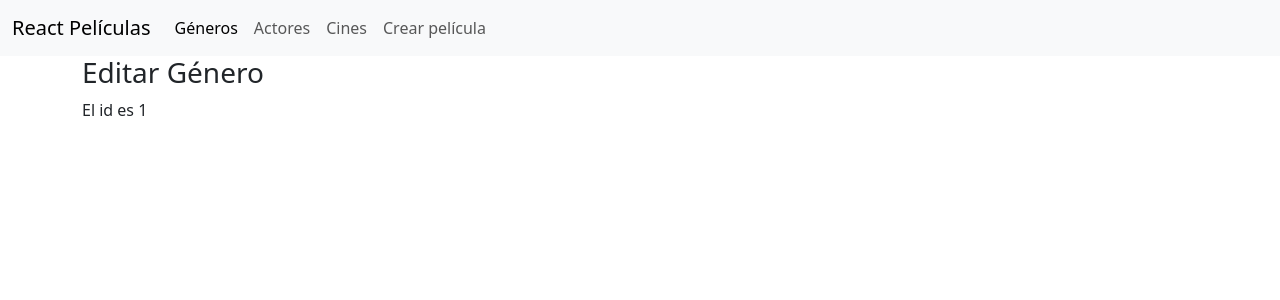
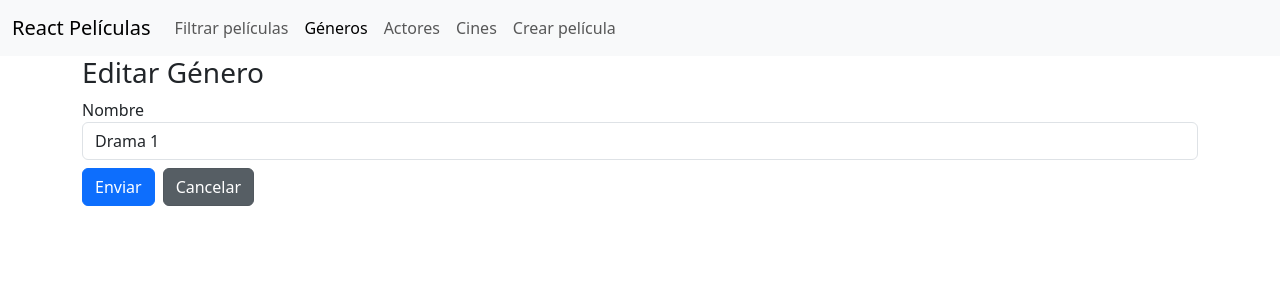
Before and after one commit to Francisco0509/practicareactpeliculas, a React (Vite) app: page /generos/editar/1 in a window 1280 px wide. Shown: the top 300 px of the page. Built offline with nearby package versions, Linux system fonts and the light colour scheme.

Commit message:
Third commit

```diff
--- a/src/AppRoutes.tsx
+++ b/src/AppRoutes.tsx
@@ -12,6 +12,7 @@ import CrearCine from "./features/cines/components/CrearCine";
 import CrearPelicula from "./features/movies/components/CrearPelicula";
 import EditarPelicula from "./features/movies/components/EditarPelicula";
 import RutaNoEncontrada from "./components/RutaNoEncontrada";
+import FiltrarPeliculas from "./features/movies/components/FiltrarPeliculas";
 
 export default function AppRoutes(){
     return (
@@ -33,6 +34,8 @@ export default function AppRoutes(){
           <Route path="/peliculas/crear" element={<CrearPelicula />} />
           <Route path="/peliculas/editar/:id" element={<EditarPelicula />} />
 
+          <Route path="/peliculas/filtrar" element={<FiltrarPeliculas />} />
+
           <Route path="*" element={<RutaNoEncontrada />} />
         </Routes>
     )
--- a/src/components/Boton.tsx
+++ b/src/components/Boton.tsx
@@ -1,6 +1,6 @@
 export default function Boton(props: BotonProps){
     return (
-        <button type={props.type ?? 'button'} className="btn btn-primary" onClick={props.onClick}
+        <button type={props.type ?? 'button'} className={props.className ? props.className : "btn btn-primary"} onClick={props.onClick}
         disabled={props.disabled ?? false}>
 
             {props.children}
@@ -12,5 +12,6 @@ interface BotonProps{
     children: React.ReactNode,
     onClick?(): void;
     type? : 'button' | 'submit' | 'reset';
-    disabled?: boolean
+    disabled?: boolean;
+    className?: string
 }
--- a/src/components/Menu.tsx
+++ b/src/components/Menu.tsx
@@ -7,6 +7,9 @@ export default function Menu(){
                 <NavLink to="/" className="navbar-brand">React Películas</NavLink>
                 <div className="collapse navbar-collapse">
                     <ul className="navbar-nav me-auto mb-2 mb-lg-0">
+                        <li className="nav-item">
+                            <NavLink to="/peliculas/filtrar" className="nav-link">Filtrar películas</NavLink>
+                        </li>
                         <li className="nav-item">
                             <NavLink to="/generos" className="nav-link">Géneros</NavLink>
                         </li>
--- a/src/features/generos/components/CrearGenero.tsx
+++ b/src/features/generos/components/CrearGenero.tsx
@@ -1,42 +1,22 @@
-import { NavLink } from "react-router";
-import Boton from "../../../components/Boton";
-import { useForm, type SubmitHandler } from "react-hook-form";
-import * as yup from 'yup';
-import { yupResolver } from "@hookform/resolvers/yup";
-import { PrimeraLetraMayuscula } from "../../../validaciones/Validaciones";
+import { type SubmitHandler } from "react-hook-form";
+import type GeneroCreacion from "../modelos/GeneroCreacion.model";
+import FormularioGenero from "./FormularioGenero";
 
 export default function CrearGenero(){
-    const {register, handleSubmit, formState: {errors, isValid, isSubmitting}} = useForm<FormType>({
-        resolver: yupResolver(reglasDeValidacion), mode: 'onChange'
-    });
 
-    const onSubmit: SubmitHandler<FormType> = async (data) => {
+
+    const onSubmit: SubmitHandler<GeneroCreacion> = async (data) => {
+        console.log('Creando el género...')
         await new Promise(resolve => setTimeout(resolve, 2000));
         console.log(data);
     }
+
     return (
         <>
             <h3>Crear Género</h3>
-            <form onSubmit={handleSubmit(onSubmit)}>
-                <div className="form-group">
-                    <label htmlFor="nombre">Nombre</label>
-                    <input autoComplete="off" className="form-control" {...register('nombre')}/>
-                    {errors.nombre && <p className="error">{errors.nombre.message}</p>}
-                </div>
-                <div className="mt-2">
-                    <Boton type='submit' disabled={!isValid || isSubmitting}>{isSubmitting ? 'Enviando...' : 'Enviar'}</Boton>
-                    <NavLink to="/generos" className="btn btn-secondary ms-2">Cancelar</NavLink>
-                </div>
-            </form>
+            <FormularioGenero onSubmit={onSubmit}/>
         </>
 
     )
+
 }
-
-interface FormType{
-    nombre: string;
-}
-
-const reglasDeValidacion = yup.object({
-    nombre: yup.string().required('El nombre es obligatorio.').test(PrimeraLetraMayuscula())
-})
--- a/src/features/generos/components/EditarGenero.tsx
+++ b/src/features/generos/components/EditarGenero.tsx
@@ -1,11 +1,32 @@
 import { useParams } from "react-router"
+import type GeneroCreacion from '../modelos/GeneroCreacion.model';
+import { useEffect, useState } from "react";
+import FormularioGenero from './FormularioGenero';
+import type { SubmitHandler } from "react-hook-form";
+import Loading from "../../../components/Loading";
 
 export default function EditarGenero(){
     const {id} = useParams();
+    const [modelo, setModelo] = useState<GeneroCreacion | undefined>(undefined)
+    useEffect(() => {
+        const timerId = setTimeout(() => {
+            setModelo({nombre: 'Drama ' + id});
+        }, 1000);
+
+        return () => clearTimeout(timerId);
+    }, [id]);
+
+    const onSubmit: SubmitHandler<GeneroCreacion> = async (data) => {
+            console.log('Editando el género...')
+            await new Promise(resolve => setTimeout(resolve, 2000));
+            console.log(data);
+        }
+
     return (
         <>
             <h3>Editar Género</h3>
-            <p>El id es {id}</p>
+            {modelo ? <FormularioGenero modelo={modelo} onSubmit={onSubmit} /> : <Loading />}
+
         </>
 
     )
--- /dev/null
+++ b/src/features/generos/components/FormularioGenero.tsx
@@ -0,0 +1,45 @@
+import { useForm, type SubmitHandler } from "react-hook-form";
+import type GeneroCreacion from "../modelos/GeneroCreacion.model";
+import { yupResolver } from "@hookform/resolvers/yup";
+import { NavLink } from "react-router";
+import Boton from "../../../components/Boton";
+import { PrimeraLetraMayuscula } from "../../../validaciones/Validaciones";
+import * as yup from 'yup';
+
+export default function FormularioGenero(props: FormularioGenerosProps){
+    const {register,
+            handleSubmit,
+            formState: {errors, isValid, isSubmitting}} =
+            useForm<GeneroCreacion>({
+                resolver: yupResolver(reglasDeValidacion),
+                mode: 'onChange',
+                defaultValues: props.modelo ?? {nombre: ''}
+            });
+
+    return (
+        <>
+
+            <form onSubmit={handleSubmit(props.onSubmit)}>
+                <div className="form-group">
+                    <label htmlFor="nombre">Nombre</label>
+                    <input autoComplete="off" className="form-control" {...register('nombre')}/>
+                    {errors.nombre && <p className="error">{errors.nombre.message}</p>}
+                </div>
+                <div className="mt-2">
+                    <Boton type='submit' disabled={!isValid || isSubmitting}>{isSubmitting ? 'Enviando...' : 'Enviar'}</Boton>
+                    <NavLink to="/generos" className="btn btn-secondary ms-2">Cancelar</NavLink>
+                </div>
+            </form>
+        </>
+
+    )
+}
+
+interface FormularioGenerosProps{
+    modelo?: GeneroCreacion;
+    onSubmit: SubmitHandler<GeneroCreacion>;
+}
+
+const reglasDeValidacion = yup.object({
+    nombre: yup.string().required('El nombre es obligatorio.').test(PrimeraLetraMayuscula())
+})
--- /dev/null
+++ b/src/features/generos/modelos/GeneroCreacion.model.tsx
@@ -0,0 +1,3 @@
+export default interface GeneroCreacion{
+    nombre: string
+}
--- /dev/null
+++ b/src/features/generos/modelos/genero.model.ts
@@ -0,0 +1,4 @@
+export default interface Genero{
+    id: number;
+    nombre: string;
+}
--- /dev/null
+++ b/src/features/movies/components/FiltrarPeliculas.tsx
@@ -0,0 +1,65 @@
+import { useForm, type SubmitHandler } from 'react-hook-form';
+import Boton from '../../../components/Boton';
+import type Genero from "../../generos/modelos/genero.model"
+
+export default function FiltrarPeliculas(){
+    const valorInicial: FormType = {
+        titulo: '',
+        generoId: 0,
+        proximosEstrenos: false,
+        enCines: false
+    };
+
+    const {register, handleSubmit, reset, formState: {isSubmitting}} = useForm<FormType>({
+        defaultValues: valorInicial
+    });
+    const generos: Genero[] = [{id: 1, nombre: 'Acción'},{id: 2, nombre: 'Comedia'}]
+    const onSubmit: SubmitHandler<FormType> = async (data) => {
+        console.log("Filtrando...");
+        await new Promise(resolve => setTimeout(resolve, 2000));
+        console.log(data);
+    }
+    return (
+        <>
+            <h3>Filtro de películas</h3>
+            <form onSubmit={handleSubmit(onSubmit)} className="row row-cols-lg-auto g-3 align-center">
+                <div className="col-12">
+                    <input id="titulo"
+                            placeholder="Título de la película"
+                            autoComplete="off"
+                            className="form-control" {...register('titulo')}/>
+                </div>
+                <div className="col-l2">
+                    <select className="form-select" {...register('generoId')}>
+                        <option value="0">--Seleccione un género--</option>
+                        {generos.map(genero => <option value={genero.id} key={genero.id}>{genero.nombre}</option>)}
+                    </select>
+                </div>
+                <div className="col-12">
+                    <div className="form-check">
+                        <input type="checkbox" className="form-check-input" id="proximosEstrenos" {...register('proximosEstrenos')}/>
+                        <label htmlFor="proximosEstrenos">Próximos Estrenos</label>
+                    </div>
+                </div>
+                <div className="col-12">
+                    <div className="form-check">
+                        <input type="checkbox" className="form-check-input" id="enCines" {...register('enCines')}/>
+                        <label htmlFor="enCines">En Cines</label>
+                    </div>
+                </div>
+                <div className="col-12">
+                    <Boton disabled={isSubmitting} type="submit">{isSubmitting ? 'Filtrando...' : 'Filtrar'}</Boton>
+                    <Boton onClick={() => reset()} className="btn btn-danger ms-2">Limpiar</Boton>
+                </div>
+            </form>
+        </>
+
+    )
+}
+
+interface FormType{
+    titulo: string;
+    generoId: number;
+    proximosEstrenos: boolean;
+    enCines: boolean;
+}
```
